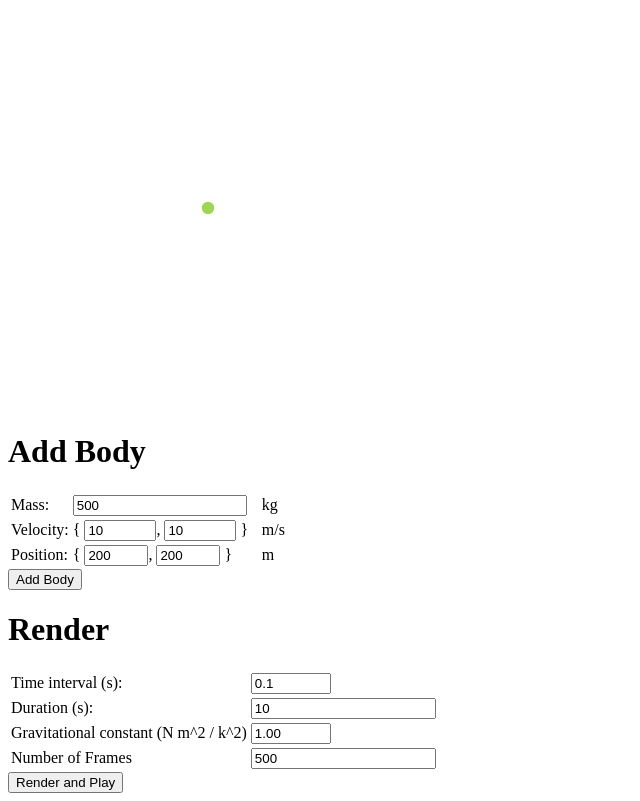
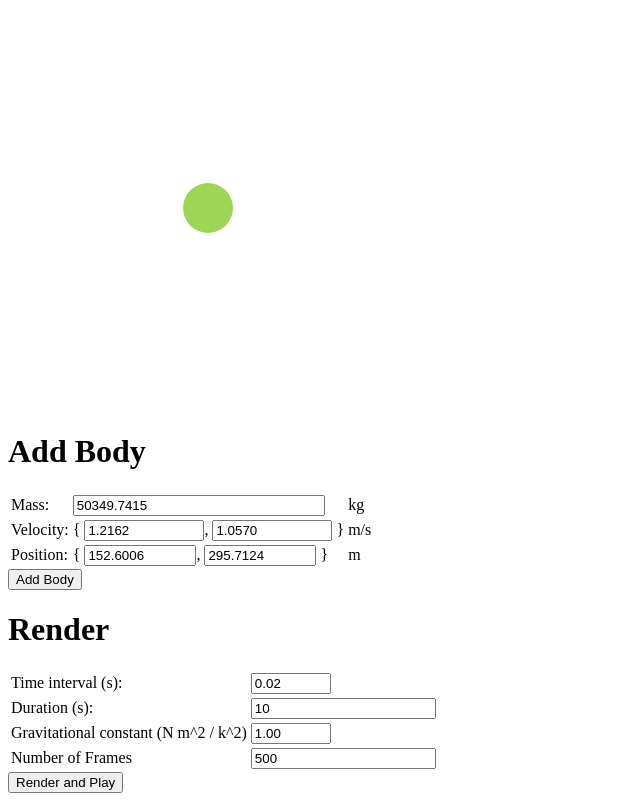
Before and after one commit to DJMcoder/ctf-2019-problem-DiffEq, a website: page static/index.html in a window 1280 px wide. Both pictures are taken after a click on the input "Add Body". Shown: the whole page, without its empty margins (0-640 px from the left). Drawn offline with nearby package versions, Linux system fonts and the light colour scheme.

Commit message:
fixed bug, made interface slightly nicer

```diff
--- a/helpers/render.ts
+++ b/helpers/render.ts
@@ -131,8 +131,7 @@ export function render(initial_bodies: Body[], time_interval: number, duration:
     while (current_time < duration) {
         if (number_of_frames > 2 && current_time > next_frame_time) {
             const frame = Array.from(bodies).map(body => body.toFrame());
-            rendered_frames.push(frame)
-            console.log(JSON.stringify(rendered_frames))
+            rendered_frames.push(frame);
             next_frame_time += frame_interval;
         }
 
--- a/static/index.css
+++ b/static/index.css
@@ -1,3 +1,14 @@
 table, th, td {
   border: 0px solid black;
 }
+
+body.disabled:before {
+   content: "";
+   position: fixed;
+   height: 100%;
+   width: 100%;
+   left: 0;
+   top: 0;
+   z-index: 1;
+   background: rgba(0,0,0, .8);
+}
--- a/static/index.html
+++ b/static/index.html
@@ -20,18 +20,18 @@
             <table>
                 <tr>
                     <td>Mass:</td>
-                    <td><input type="number" id="mass" name="mass" min="0" value="500" style="width: 90%;"></td>
+                    <td><input type="number" id="mass" name="mass" min="0" value="500" style="width: 90%;" step="0.00001"></td>
                     <td>kg</td>
                 </tr>
                 <tr>
                     <td>Velocity:</td>
-                    <td>{ <input type="number" id="vx" name="vx" min="-100" max="100" value="10">, <input type="number" id="vy"
-                        name="vy" min="-100" max="100" value="10"> }</td>
+                    <td>{ <input type="number" id="vx" name="vx" min="-100" max="100" value="10" step="0.00001">, <input type="number" id="vy"
+                        name="vy" min="-100" max="100" value="10" step="0.00001"> }</td>
                     <td>m/s</td>
                 </tr>
                 <tr>
                     <td>Position:</td>
-                    <td>{ <input type="number" id="px" name="px" min="0" max="400" value="200">, <input type="number" id="py" name="py" min="0" max="400" value="200"> }</td>
+                    <td>{ <input type="number" id="px" name="px" min="0" max="400" value="200" step="0.00001">, <input type="number" id="py" name="py" min="0" max="400" value="200" step="0.00001"> }</td>
                     <td>m</td>
                 </tr>
             </table>
@@ -43,7 +43,7 @@
             <table>
                 <tr>
                     <td>Time interval (s):</td>
-                    <td><input type="number" id="time_interval" name="timeinterval" min="0.01" max="10" value="0.1" step="0.01"></td>
+                    <td><input type="number" id="time_interval" name="timeinterval" min="0.01" max="10" value="0.02" step="0.01"></td>
                 </tr>
                 <tr>
                     <td>Duration (s):</td>
--- a/static/index.js
+++ b/static/index.js
@@ -24,6 +24,9 @@ const exampleBody2 = {
 
 function renderAndPlay(initial_bodies, time_interval, duration, gravitational_constant, number_of_frames) {
     disableForms()
+
+    $('body').addClass('disabled');
+
     $.ajax({
         url: '/render',
         method: 'POST',
@@ -37,8 +40,10 @@ function renderAndPlay(initial_bodies, time_interval, duration, gravitational_co
         }),
         contentType: 'application/json; charset=utf-8'
     })
-    .then(function (frames) {
-        drawFrames(frames, duration/number_of_frames);
+    .then(function (response) {
+        $('body').removeClass('disabled');
+        drawFrames(response.rendered_frames, duration/number_of_frames);
+        console.log(response.inputs)
     })
     .catch(error => {
         console.error(error);
@@ -53,6 +58,7 @@ var ctx = canvas.getContext("2d");
 var NUM_COLORS = 20;
 var colors = [];
 var displayBodies = [];
+var BIGGEST_RADIUS = 25;
 
 // https://stackoverflow.com/questions/1484506/random-color-generator
 function getRandomColor() {
@@ -80,11 +86,18 @@ function clearCanvas() {
 function drawFrame(frame) {
     clearCanvas();
 
+    var masses = [];
+    for (var index in frame) {
+        masses.push(frame[index].mass);
+    }
+
+    var largest_mass = Math.max(...masses)
+
     for (var index in frame) {
         var body = frame[index];
 
         ctx.beginPath();
-        ctx.arc(body.position.x, body.position.y, Math.min(Math.log(body.mass+1), 10), 0, 2 * Math.PI);
+        ctx.arc(body.position.x, body.position.y, Math.max(BIGGEST_RADIUS*body.mass/largest_mass, 5), 0, 2 * Math.PI);
         ctx.fillStyle = colors[index % colors.length];
         ctx.fill();
     }
@@ -121,6 +134,22 @@ function drawFrames(frames, frame_interval) {
     drawFrameHelper(frames, frame_interval, 0);
 }
 
+var default_limits = {
+    position: {
+        x: { max: 400, min: 0 },
+        y: { max: 400, min: 0 },
+    },
+    velocity: {
+        x: { max: 10, min: -10 },
+        y: { max: 10, min: -10 },
+    },
+    mass: { max: 100000, min: 100 }
+}
+
+// https://gist.github.com/kerimdzhanov/7529623
+function randomBetween(min, max) {
+    return Math.random() * (max - min) + min;
+}
 
 $('#add-body').submit(function(e) {
     e.preventDefault();
@@ -139,6 +168,12 @@ $('#add-body').submit(function(e) {
 
     displayBodies.push(body);
     drawFrame(displayBodies);
+
+    $('#px').val(randomBetween(default_limits.position.x.min, default_limits.position.x.max).toFixed(4))
+    $('#py').val(randomBetween(default_limits.position.y.min, default_limits.position.y.max).toFixed(4))
+    $('#vx').val(randomBetween(default_limits.velocity.x.min, default_limits.velocity.x.max).toFixed(4))
+    $('#vy').val(randomBetween(default_limits.velocity.y.min, default_limits.velocity.y.max).toFixed(4))
+    $('#mass').val(randomBetween(default_limits.mass.min, default_limits.mass.max).toFixed(4))
 });
 
 $('#render').submit(function(e) {
```
Also changed, not shown: server.js (+8 -3 lines), server.ts (+9 -2 lines).
